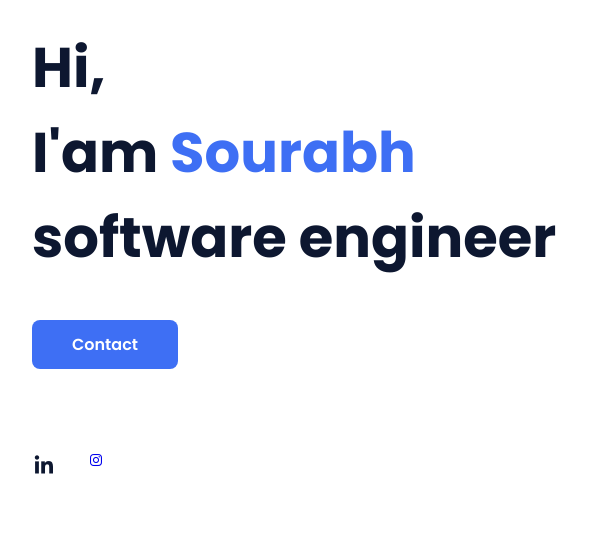
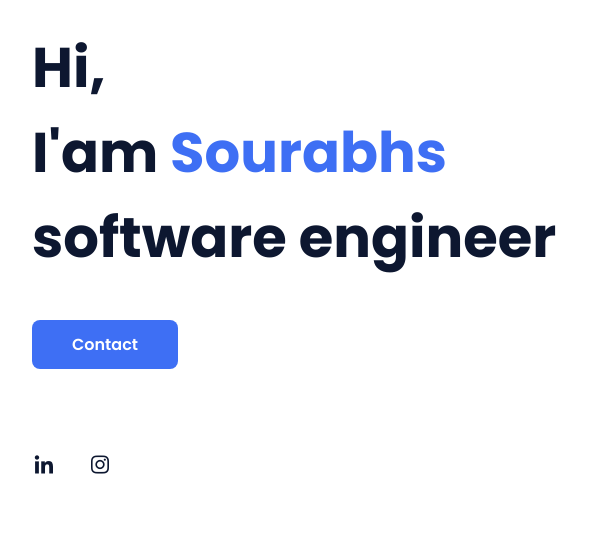
Before and after one commit to Sourabh-singh7/Sourabh-saini, a plain HTML site: page index.html in a window 1280 px wide. Shown: the part 135-669 px from the top of the page, 96-697 px from the left. Drawn offline with nearby package versions, Linux system fonts and the light colour scheme.

Commit message:
index.html

```diff
--- a/index.html
+++ b/index.html
@@ -17,7 +17,7 @@
         <header class="l-header">
             <nav class="nav bd-grid">
                 <div>
-                    <a href="#" class="nav__logo">Sourabh saini</a>
+                    <a href="#" class="nav__logo">Sourabh  saini</a>
                 </div>
 
                 <div class="nav__menu" id="nav-menu">
@@ -40,14 +40,14 @@
             <!--===== HOME =====-->
             <section class="home bd-grid" id="home">
                 <div class="home__data">
-                    <h1 class="home__title">Hi,<br>I'am <span class="home__title-color">Sourabh</span><br>software engineer</h1>
+                    <h1 class="home__title">Hi,<br>I'am <span class="home__title-color">Sourabhs</span><br>software engineer</h1>
 
                     <a href="mailto:sourabh.saini.m249@gmail.com" class="button">Contact</a>
                 </div>
 
                 <div class="home__social">
                     <a href="https://www.linkedin.com/in/sourabh-saini-927691287/" class="home__social-icon"><i class='bx bxl-linkedin'></i></a>
-                    <a href="https://www.instagram.com/me.soru.saini?igsh=MTBrbWJqYTZnMHB2cA%3D%3D&utm_source=qr"><i class='bx bxl-instagram ' ></i></a>
+                    <a href="https://www.instagram.com/me.soru.saini?igsh=MTBrbWJqYTZnMHB2cA%3D%3D&utm_source=qr" class="home__social-icon"><i class='bx bxl-instagram ' ></i></a>
                 </div>
 
                 <div class="home__img">
@@ -232,4 +232,4 @@
         <!--===== MAIN JS =====-->
         <script src="main.js"></script>
     </body>
-</html>
+</html>sssssssssssssssssssssssssssssssssssssssssssssssss
```
